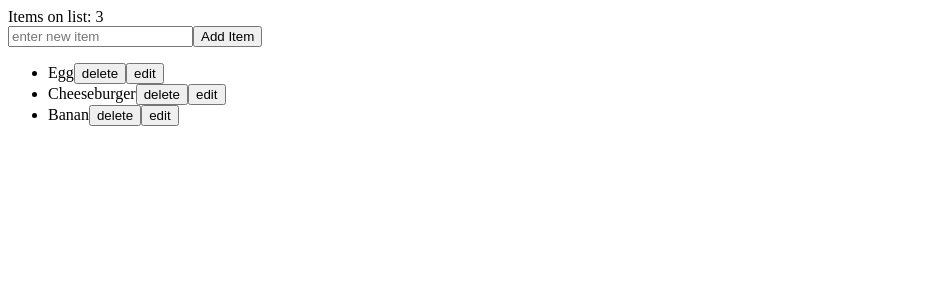
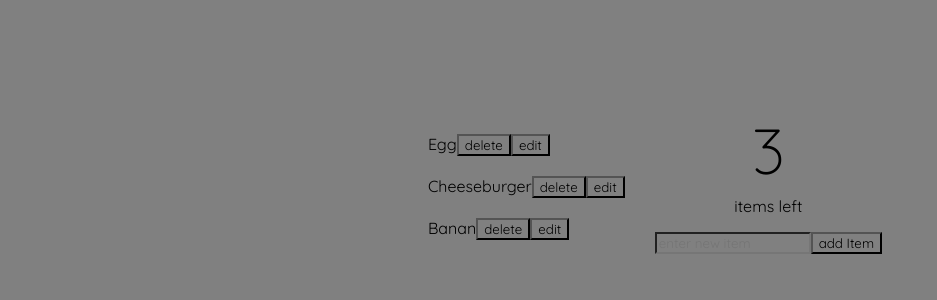
Before and after one commit to spencer-eagleton/useReducer-shopping-list, a React app: page / in a window 1280 px wide. Shown: the top 300 px of the page, without its empty margins (0-937 px from the left). Built offline with nearby package versions, Linux system fonts and the light colour scheme.

Commit message:
basic styles

```diff
--- /dev/null
+++ b/src/App.css
@@ -0,0 +1,29 @@
+@import url('https://fonts.googleapis.com/css2?family=Quicksand:wght@300;400&display=swap');
+
+
+* {
+    background: gray;
+    font-family: 'Quicksand', sans-serif;
+}
+
+.home {
+    margin: 100px;
+    display: flex;
+    justify-content: center
+
+
+
+}
+
+.component {
+    display: flex;
+    margin: 20px;
+}
+
+ul {
+    list-style-type: none;
+    display: flex;
+    flex-direction: column;
+    justify-content: center
+
+}
--- a/src/App.jsx
+++ b/src/App.jsx
@@ -1,12 +1,16 @@
 import { ItemProvider } from "./context/ItemContext";
 import Home from "./views/Home/Home";
 import Header from "./components/Header/Header";
+import './App.css'
 
 export default function App() {
   return (
     <ItemProvider>
-      <Header />
-      <Home />
+    <div className="home">
+
+      <Home className="component"/>
+      <Header className="component"/>
+    </div>
     </ItemProvider>
 
     );
--- /dev/null
+++ b/src/components/Header/Header.css
@@ -0,0 +1,19 @@
+.header {
+    margin: 20px;
+    display: flex;
+    flex-direction: column;
+    justify-content: center
+
+}
+
+.items-left {
+    display: flex;
+    flex-direction: column;
+    align-items: center;
+}
+
+h1 {
+    font-size: 4rem;
+    font-weight: 300;
+    margin: -10px
+}
--- a/src/components/Header/Header.jsx
+++ b/src/components/Header/Header.jsx
@@ -1,9 +1,21 @@
 import { useItems } from "../../context/ItemContext"
-
+import UserInput from '../../components/UserInput/UserInput'
+import './Header.css'
 
 export default function Header() {
     const { items } = useItems();
   return (
-    <div className="header">Items on list: {items.length}</div>
+    <div className="header">
+      <div className="items-left">
+        <h1>
+          {items.length}
+        </h1>
+        <p>
+        items left
+        </p>
+      </div>
+
+      <UserInput />
+    </div>
   )
 }
--- a/src/components/UserInput/UserInput.jsx
+++ b/src/components/UserInput/UserInput.jsx
@@ -15,7 +15,7 @@ export default function UserInput() {
   return (
     <form onSubmit={handleSubmit}>
         <input type="text" value={newItem} onChange={(e) => setNewItem(e.target.value)} placeholder="enter new item"/>
-        <button type="submit">Add Item</button>
+        <button type="submit">add Item</button>
 
     </form>
   )
--- /dev/null
+++ b/src/views/Home/Home.css
@@ -0,0 +1,3 @@
+li {
+    margin: 10px
+}
--- a/src/views/Home/Home.jsx
+++ b/src/views/Home/Home.jsx
@@ -1,7 +1,6 @@
-
+import './Home.css';
 import ShoppingList from '../../components/ShoppingList/ShoppingList'
-import UserInput from '../../components/UserInput/UserInput'
-import { useReducer } from 'react'
+// import { useReducer } from 'react'
 
 // const initialItems = [
 //   { id: 0, input: 'Egg' },
@@ -63,7 +62,7 @@ export default function Home() {
   // }
   return (
     <>
-    <UserInput  />
+
     <ShoppingList />
     </>
   )
--- a/webpack.config.js
+++ b/webpack.config.js
@@ -61,7 +61,7 @@ module.exports = {
             loader: 'css-loader',
             options: {
               sourceMap: true,
-              modules: true,
+              modules: false,
               importLoaders: 1,
             },
           },
```
